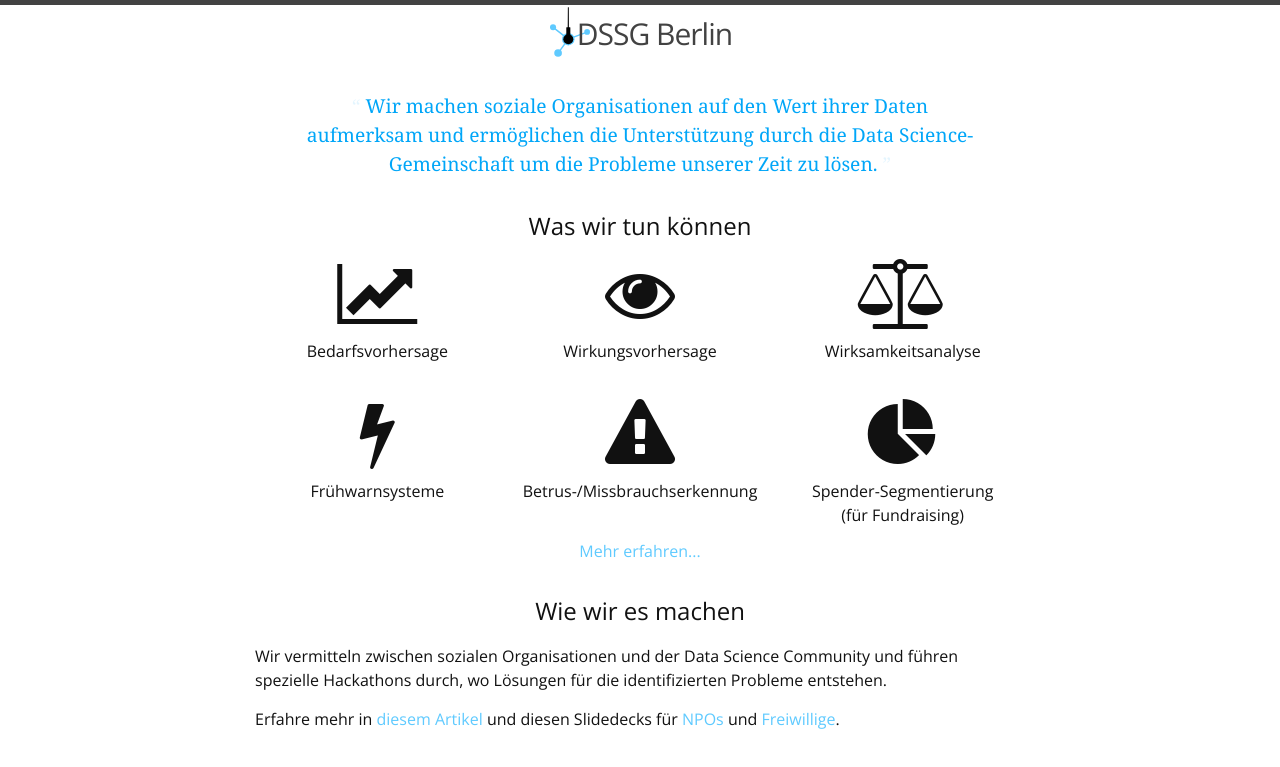
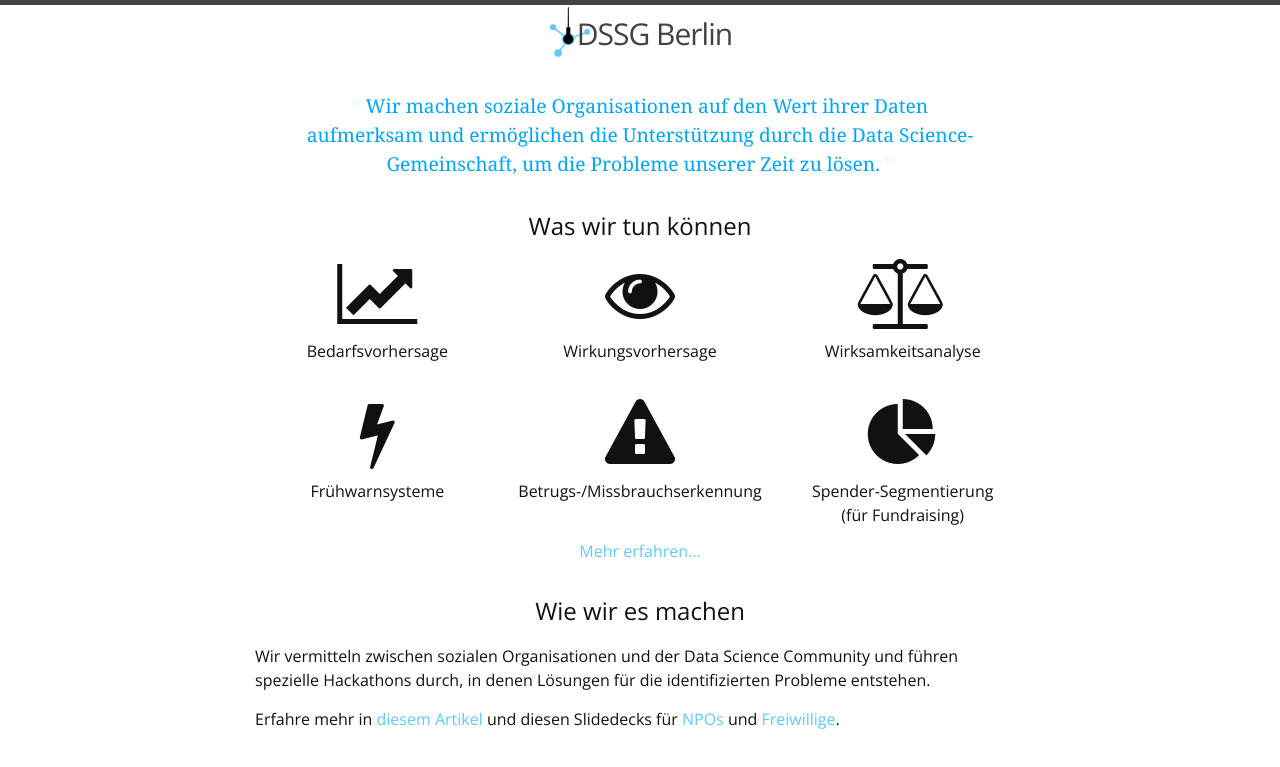
Before and after one commit to dssg-berlin/dssg-berlin.github.io, a Jekyll site: the page built from index.html, in a window 1280 px wide. Shown: the top 767 px of the page. Built offline with Jekyll 4.4.1, drawn with Linux system fonts in a browser that asks for light colours; comment, search, counter and statistics services are not loaded.

Commit message:
Update index.html
A few little grammar/spelling mistakes corrected

```diff
--- a/index.html
+++ b/index.html
@@ -8,7 +8,7 @@ layout: default
     <p>
     <!-- We make mission&#45;driven organizations aware of their data’s value and facilitate the support of the data science community to answer the emerging questions. -->
 
-    Wir machen soziale Organisationen auf den Wert ihrer Daten aufmerksam und ermöglichen die Unterstützung durch die Data Science-Gemeinschaft um die Probleme unserer Zeit zu lösen.
+    Wir machen soziale Organisationen auf den Wert ihrer Daten aufmerksam und ermöglichen die Unterstützung durch die Data Science-Gemeinschaft, um die Probleme unserer Zeit zu lösen.
     </p>
   </div>
 
@@ -33,7 +33,7 @@ layout: default
       </li>
       <li id ="what--fraud">
         <i class="fa fa-warning"></i>
-        <p>Betrus-/Missbrauchserkennung</p>
+        <p>Betrugs-/Missbrauchserkennung</p>
       </li>
       <li id ="what--donor segmentation">
         <i class="fa fa-pie-chart"></i>
@@ -49,7 +49,7 @@ layout: default
     <h2>Wie wir es machen</h2>
     <p>
     <!-- We mediate between mission driven organizations and the data science community to create customized hackathons that create solutions for the identified data problems. -->
-    Wir vermitteln zwischen sozialen Organisationen und der Data Science Community und führen spezielle Hackathons durch, wo Lösungen für die identifizierten Probleme entstehen.
+    Wir vermitteln zwischen sozialen Organisationen und der Data Science Community und führen spezielle Hackathons durch, in denen Lösungen für die identifizierten Probleme entstehen.
     </p>
 
     <p>
```
